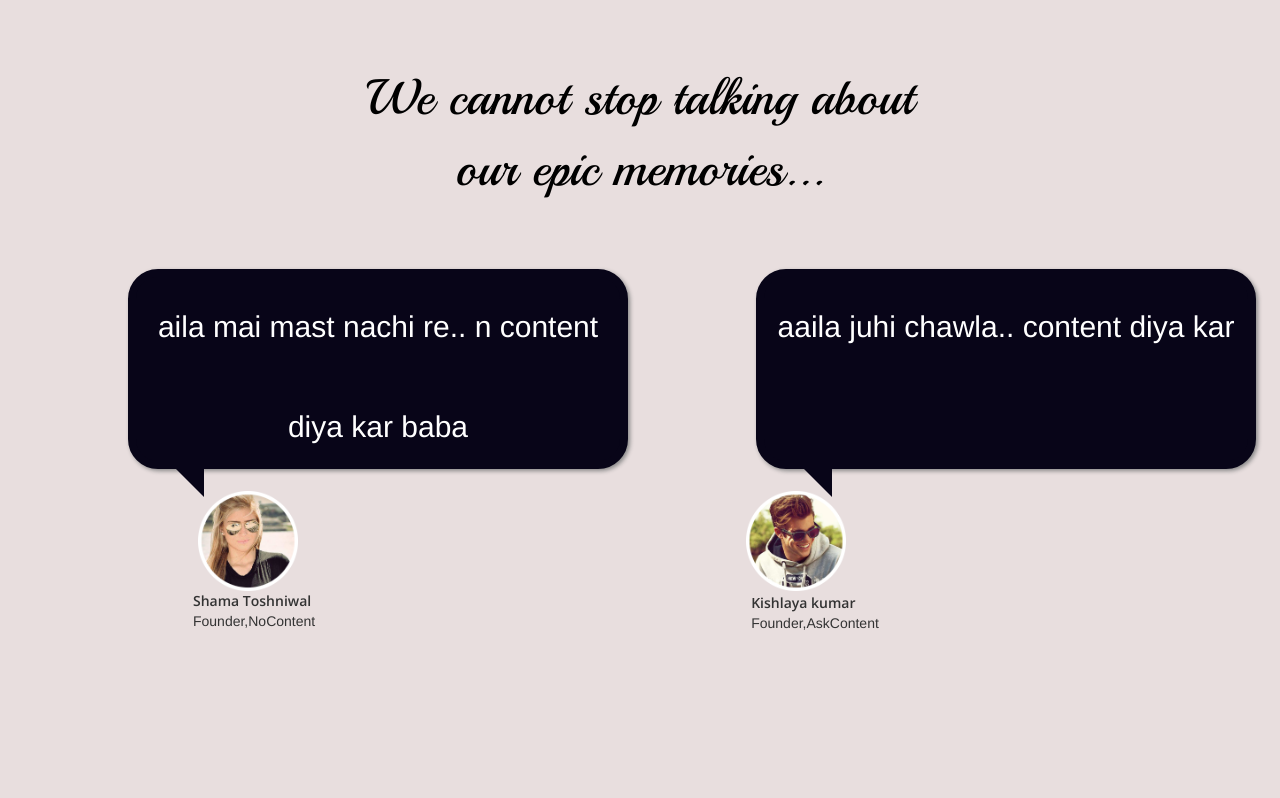
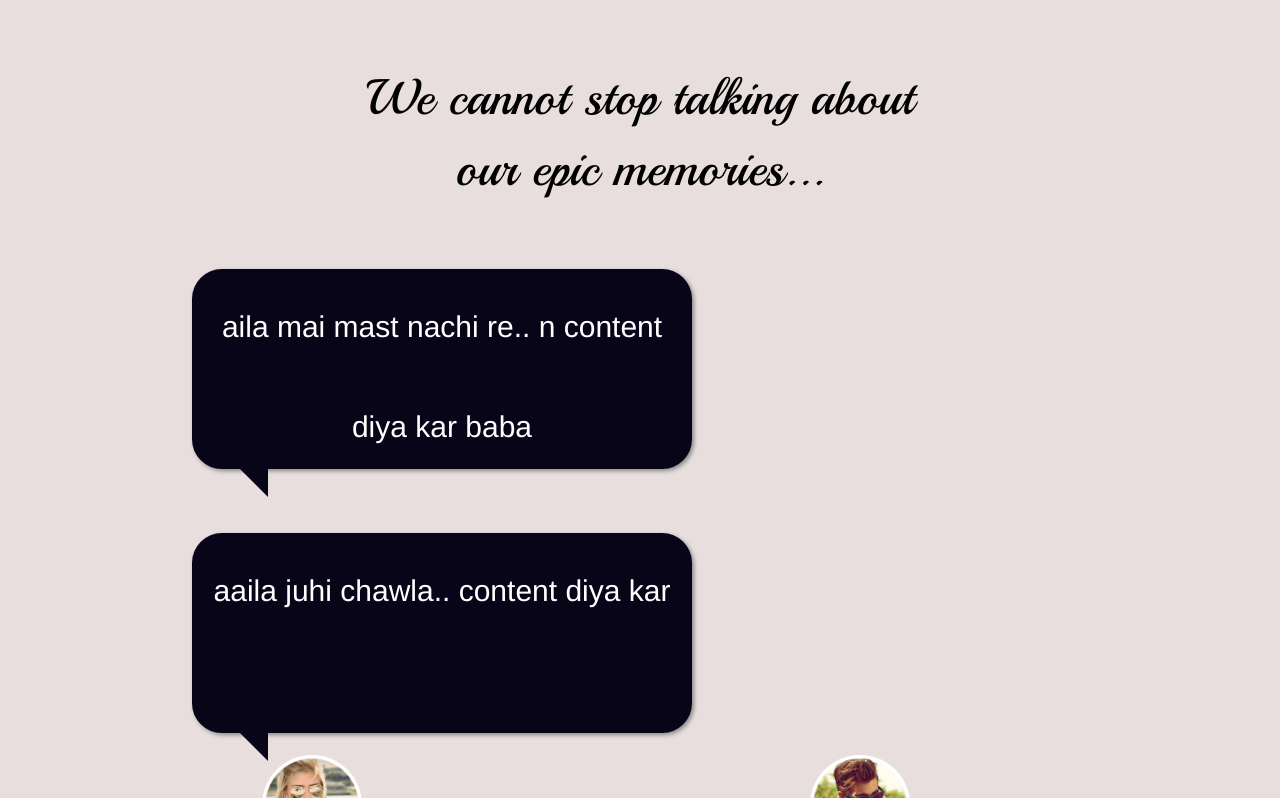
Before and after one commit to kishlayakumar/shamaproject, a plain HTML site: page index.html in a window 1280 px wide. Shown: the part 2102-2900 px from the top of the page. Drawn offline with nearby package versions, Linux system fonts and the light colour scheme; files whose address does not match are found by name.

Commit message:
modified css alignment

```diff
--- a/static/css/main.css
+++ b/static/css/main.css
@@ -349,7 +349,7 @@ text-align:center;
 }
 .commentbox {
   margin-top:5%;
-  margin-left:10%;
+  margin-left:15%;
   position: relative;
   width: 500px;
   height: 200px;
@@ -379,7 +379,7 @@ text-align:center;
 }
 
 .commenter {
-margin-left:10%;
+margin-left:15%;
 float:left;
 width:80%;
 }
```
